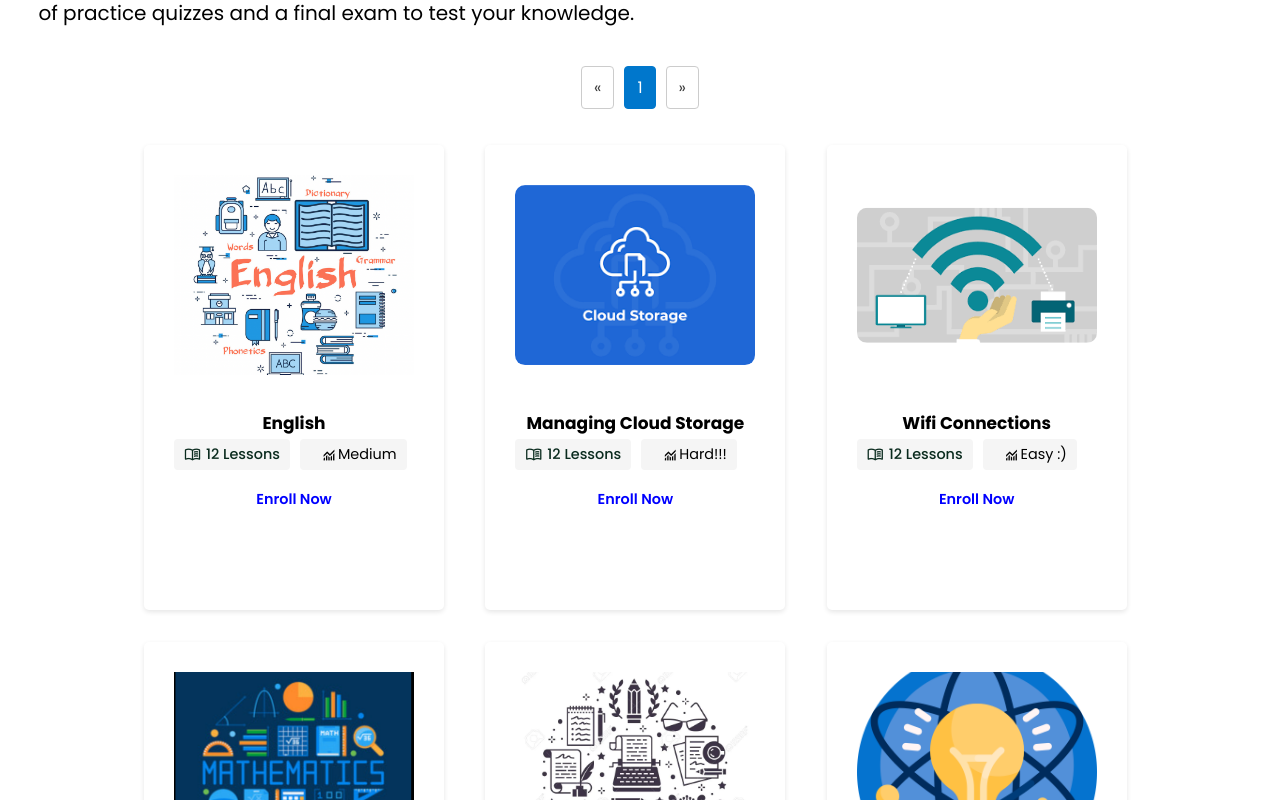
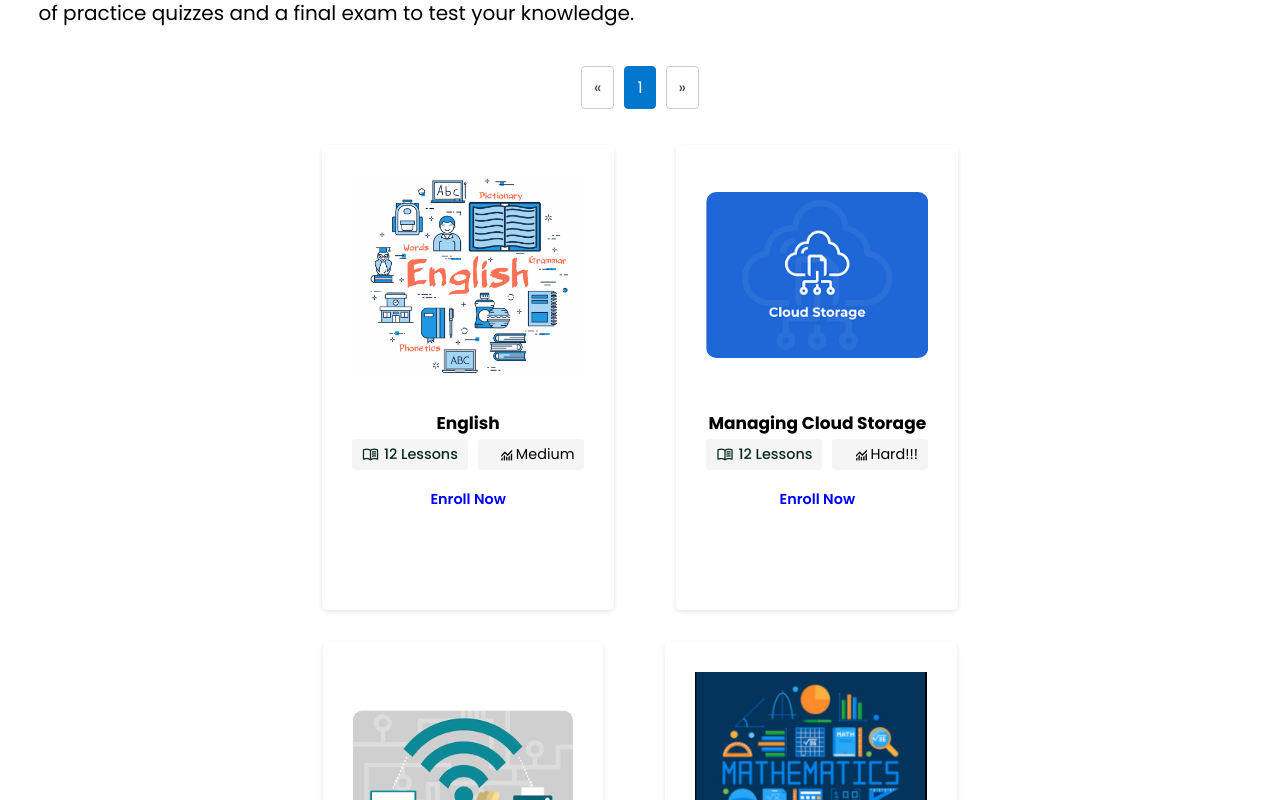
Before and after one commit to Mberra6/real-support-academy, a React (Create React App) app in the folder client/: page /courses in a window 1280 px wide. Shown: the part 540-1340 px from the top of the page. Built offline with nearby package versions, Linux system fonts and the light colour scheme; no server answers.

Commit message:
centered coursecards

```diff
--- a/client/src/components/Courses-section/courses.css
+++ b/client/src/components/Courses-section/courses.css
@@ -24,7 +24,8 @@
 }
 
 .flexitem {
-    flex: 1 0 30%;
+    flex: 0 0 auto;
+    margin: 0 15px;
 }
 
 .star {
```
